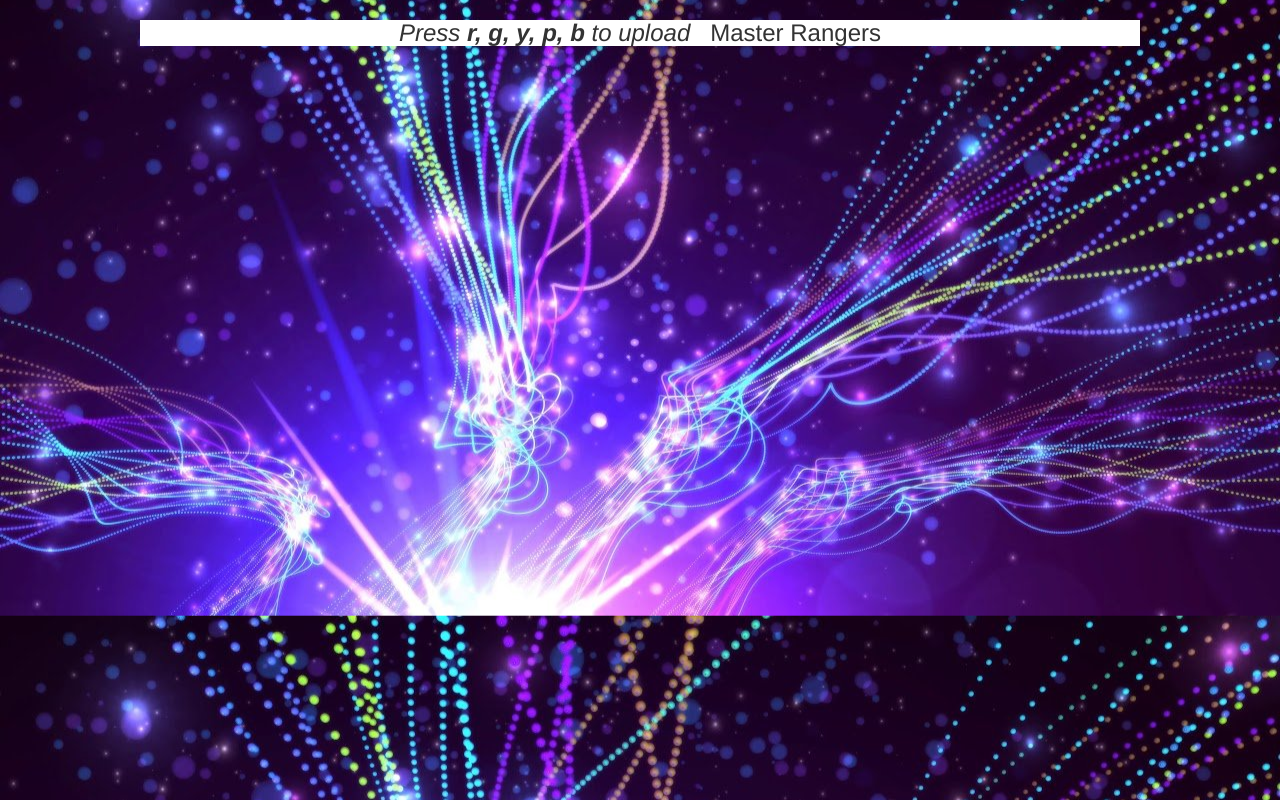
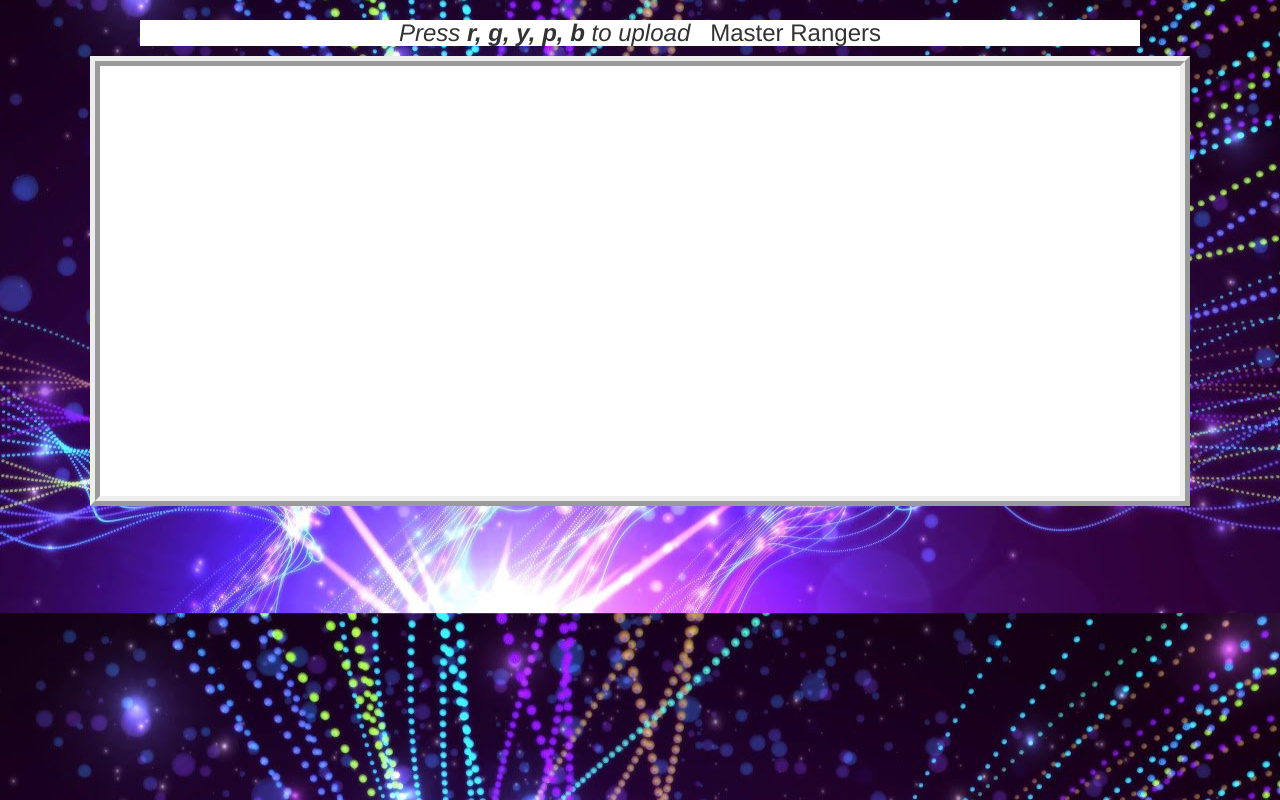
Before and after one commit to RushiCodez/Project-87-Coding, a plain HTML site: page index.html in a window 1280 px wide. Drawn offline with nearby package versions, Linux system fonts and the light colour scheme.

Commit message:
Add files via upload

```diff
--- a/index.html
+++ b/index.html
@@ -17,7 +17,7 @@
 	<center>
 		<h3><i>Press <b>r, g, y, p, b</b> to upload &nbsp;</i> Master Rangers</h3>
 
-		<canvas width = "1100" height = "450" id = "myCanvas ></canvas>
+		<canvas width = "1100" height = "450" id = "myCanvas" ></canvas>
 
 	</center>
 	<script src="main.js"></script>
--- a/main.js
+++ b/main.js
@@ -1,5 +1,5 @@
 
-var canvas = new fabric.js("myCanvas");
+var canvas = new fabric.Canvas("myCanvas");
  block_y=1;
  block_x=1;
 
@@ -60,7 +60,7 @@ console.log(keyPressed);
 	console.log("b")
 	}
 
-	window.addEventListener("keydown", my_keydown);
+
 
 
 }
```
